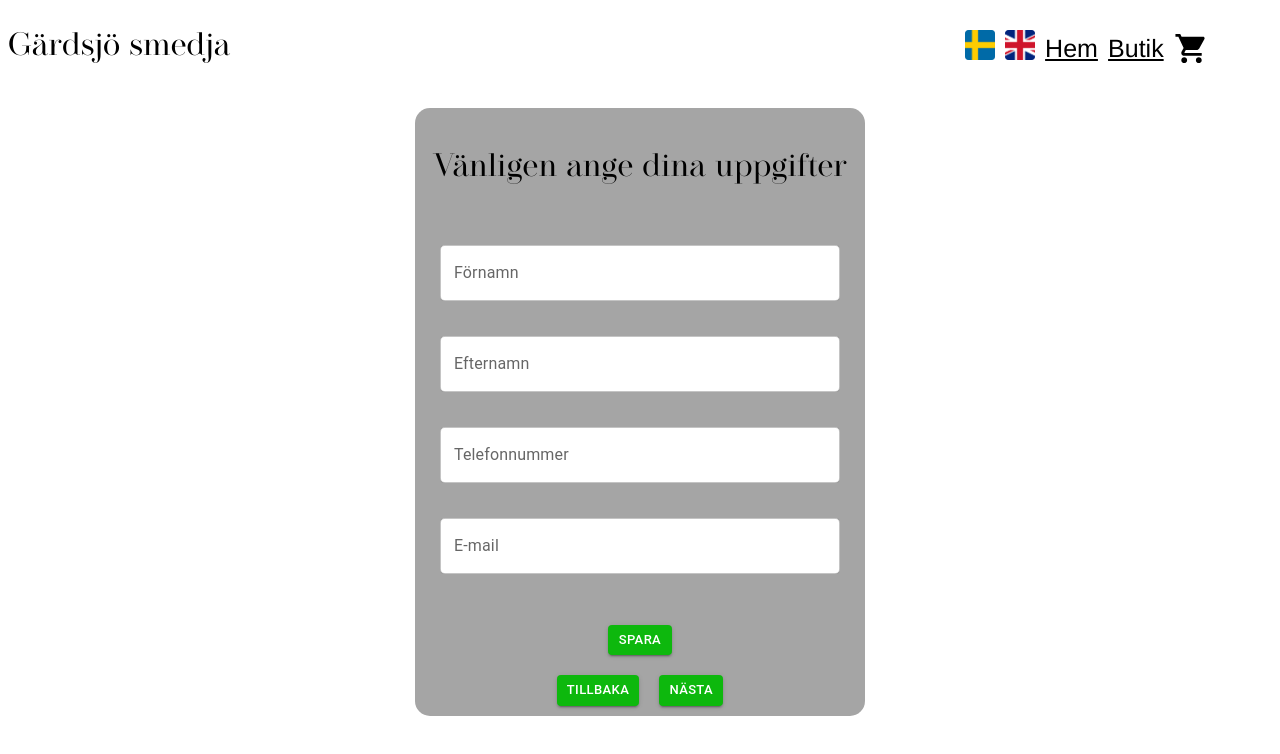
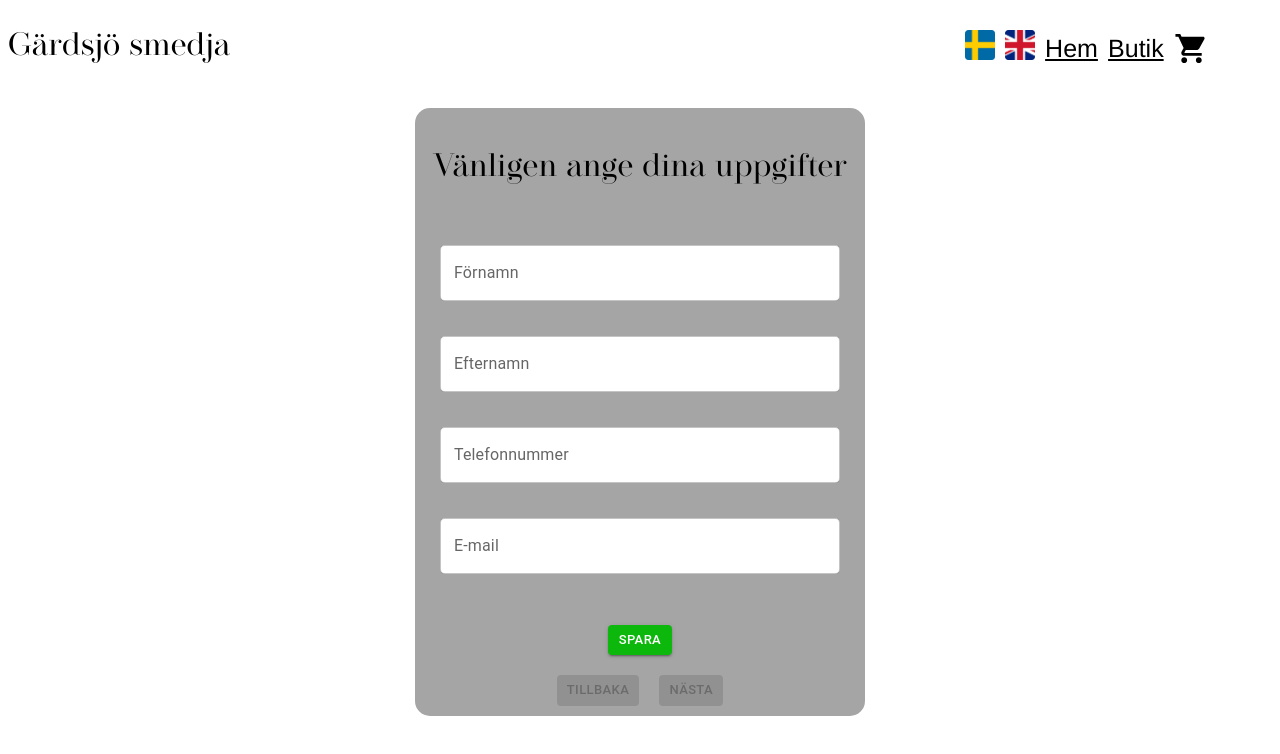
Before and after one commit to Frontend-YH/JOL, a React (Vite) app: page /CustomerRegister in a window 1280 px wide. Shown: the top 754 px of the page. Built offline with nearby package versions, Linux system fonts and the light colour scheme.

Commit message:
Added checker for forms

```diff
--- a/src/components/CheckoutButtons.tsx
+++ b/src/components/CheckoutButtons.tsx
@@ -34,7 +34,7 @@ const CheckoutButtons = (props) => {
 
   const handleCheckoutClick = () => {
     // Use navigate() to navigate to /checkout
-    navigate('/checkout');
+    navigate('/customerregister');
     props.toggleSidebar();
   };
 
--- a/src/components/CustomerReg.tsx
+++ b/src/components/CustomerReg.tsx
@@ -31,6 +31,8 @@ function CustomerRegister() {
     email: localStorage.getItem("email") || "",
   });
 
+  const [formValid, setFormValid] = useState(false); // State för att hålla koll på om formuläret är giltigt
+
   // Define a generic event handler for text fields
   const handleTextFieldChange = (fieldName: string, value: string) => {
     setFormData((prevData) => ({
@@ -57,6 +59,21 @@ function CustomerRegister() {
       email: localStorage.getItem("email") || "",
     }));
   }, []);
+
+  // Funktion för att kontrollera om formuläret är giltigt
+  const isFormValid = () => {
+    return (
+      formData.firstName.trim() !== '' &&
+      formData.lastName.trim() !== '' &&
+      formData.phoneNumber.trim() !== '' &&
+      formData.email.trim() !== ''
+    );
+  };
+
+
+  useEffect(() => {
+    setFormValid(isFormValid());
+  }, [formData, isFormValid]);
 
   return (
     <div id="Orderingpage">
@@ -101,8 +118,17 @@ function CustomerRegister() {
           flexDirection="row"
           justifyContent="center"
         >
-          <Button variant="contained" size="small" sx={{ backgroundColor: 'rgb(13, 184, 13)', margin: '10px' }}>Tillbaka</Button>
-          <Button component={CustomLink} to="/Shipping" variant="contained" size="small" sx={{ backgroundColor: 'rgb(13, 184, 13)', margin: '10px' }}>Nästa</Button>
+          <Button variant="contained" size="small" sx={{ backgroundColor: 'rgb(13, 184, 13)', margin: '10px' }} disabled={true} >Tillbaka</Button>
+          <Button
+            component={CustomLink}
+            to="/Shipping"
+            variant="contained"
+            size="small"
+            sx={{ backgroundColor: 'rgb(13, 184, 13)', margin: '10px' }}
+            disabled={!formValid} // Inaktivera knappen om formuläret inte är giltigt
+          >
+            Nästa
+          </Button>
         </Box>
       </div>
     </div>
--- a/src/components/Shipping.tsx
+++ b/src/components/Shipping.tsx
@@ -30,6 +30,8 @@ function ShippingForm() {
     city: localStorage.getItem("city") || "",
   });
 
+  const [formValid, setFormValid] = useState(false); // State för att hålla koll på om formuläret är giltigt
+
   const handleTextFieldChange = (fieldName: string, value: string) => {
     setFormData((prevData) => ({
       ...prevData,
@@ -53,6 +55,20 @@ function ShippingForm() {
     }));
   }, []);
 
+  // Funktion för att kontrollera om formuläret är giltigt
+  const isFormValid = () => {
+    return (
+      formData.address.trim() !== '' &&
+      formData.postalCode.trim() !== '' &&
+      formData.city.trim() !== ''
+    );
+  };
+
+  // Uppdatera formValid-state när formuläret ändras
+  useEffect(() => {
+    setFormValid(isFormValid());
+  }, [formData]);
+
   return (
     <div id="Orderingpage">
       <div className='Register'>
@@ -65,18 +81,22 @@ function ShippingForm() {
           padding="5px"
         >
           <TextField
+          required
             label="Adress"
             sx={{ bgcolor: 'white', borderRadius: "5px", marginTop: "35px" }}
             value={formData.address}
             onChange={(e) => handleTextFieldChange("address", e.target.value)}
           ></TextField>
           <TextField
+          required
             label="Postnummer"
+            type="number"
             sx={{ bgcolor: 'white', borderRadius: "5px", marginTop: "35px" }}
             value={formData.postalCode}
             onChange={(e) => handleTextFieldChange("postalCode", e.target.value)}
           ></TextField>
           <TextField
+          required
             label="Ort"
             sx={{ bgcolor: 'white', borderRadius: "5px", marginTop: "35px", marginBottom: "127px" }}
             value={formData.city}
@@ -90,7 +110,16 @@ function ShippingForm() {
           justifyContent="center"
         >
           <Button component={CustomLink} to="/CustomerRegister" variant="contained" size="small" sx={{ backgroundColor: 'rgb(13, 184, 13)', margin: '10px' }}>Tillbaka</Button>
-          <Button component={CustomLink} to="/Payment" variant="contained" size="small" sx={{ backgroundColor: 'rgb(13, 184, 13)', margin: '10px' }}>Nästa</Button>
+          <Button
+            component={CustomLink}
+            to="/Payment"
+            variant="contained"
+            size="small"
+            sx={{ backgroundColor: 'rgb(13, 184, 13)', margin: '10px' }}
+            disabled={!formValid} // Inaktivera knappen om formuläret inte är giltigt
+          >
+            Nästa
+          </Button>
         </Box>
       </div>
     </div>
```
